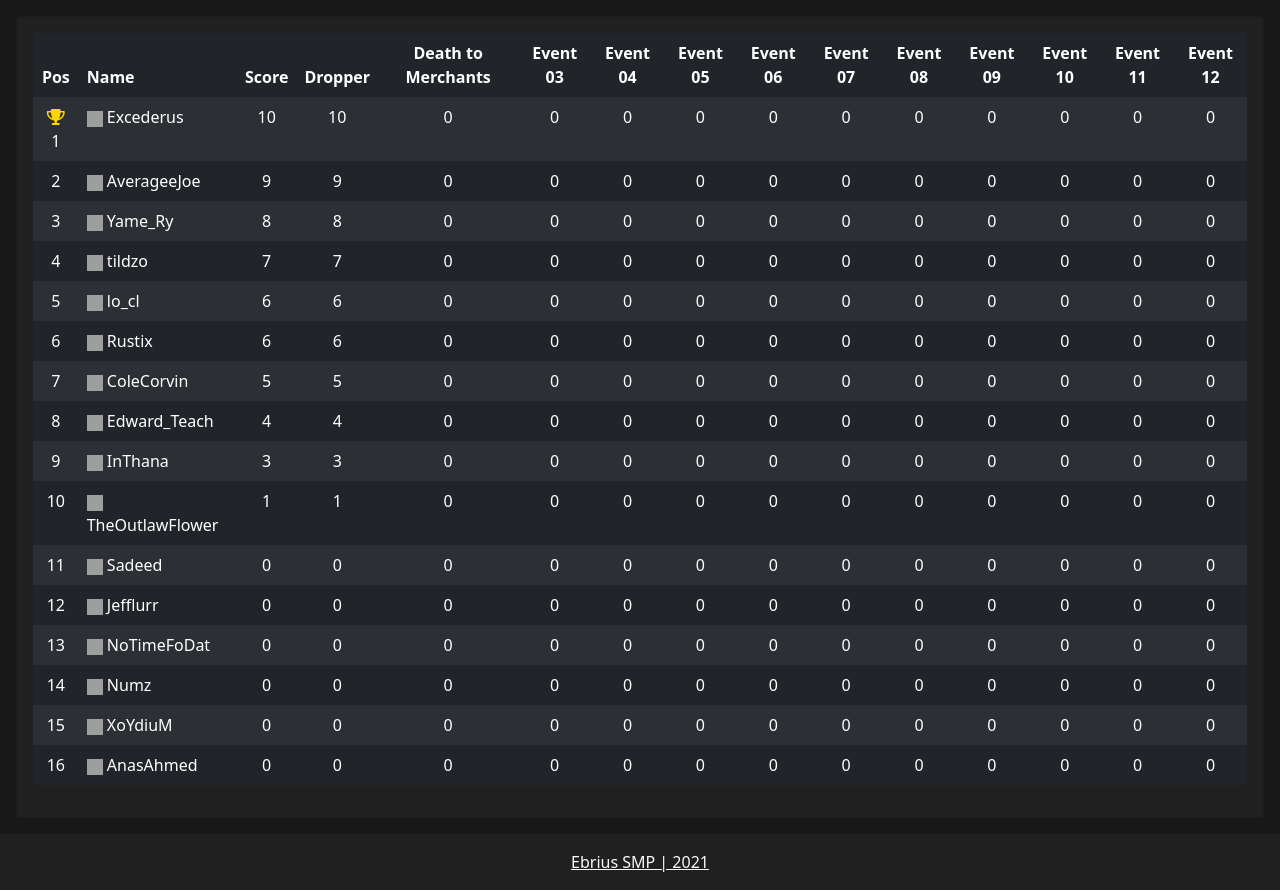
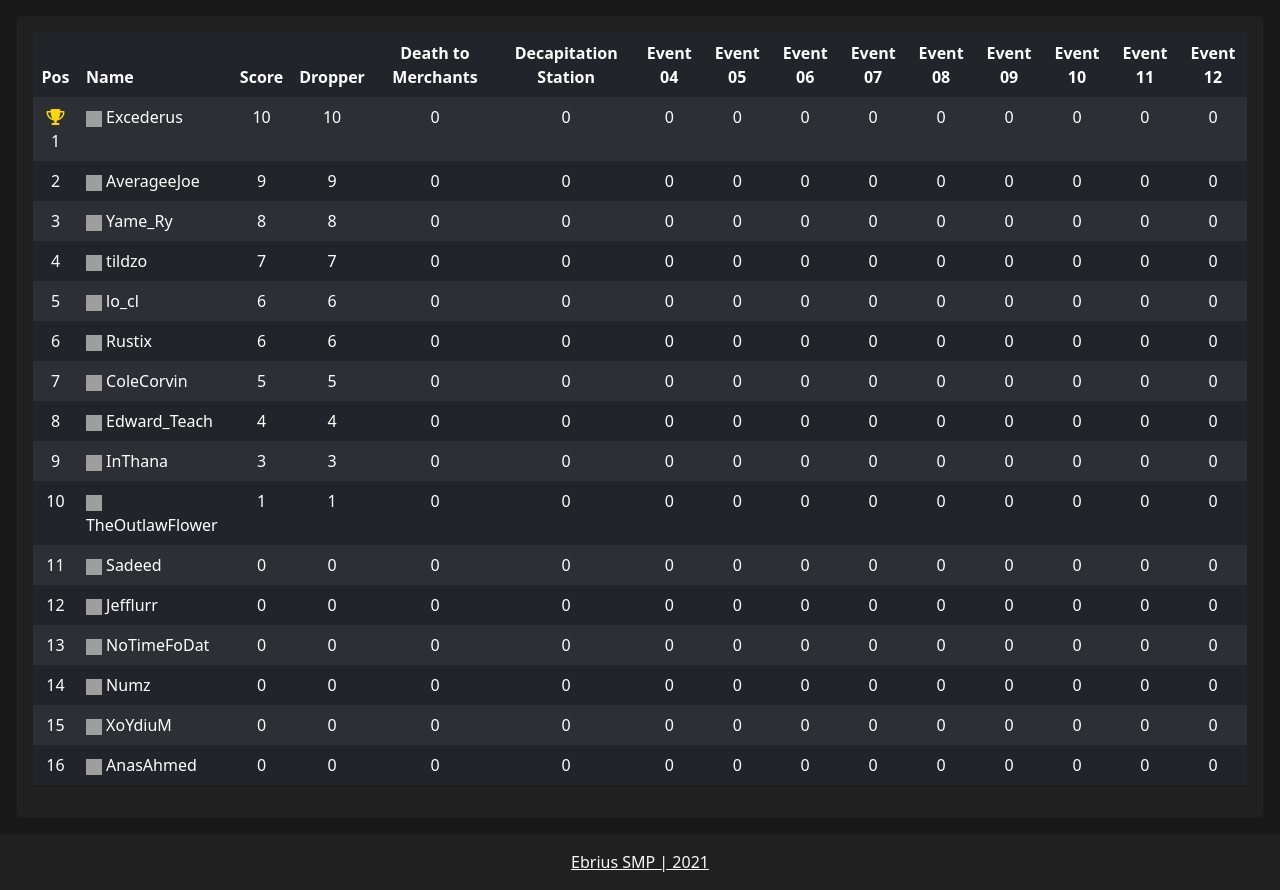
Before and after one commit to Sadeeed/EbriusLeaderBoard, a Django app: page / in a window 1280 px wide. Shown: the part 72-962 px from the top of the page. Run offline with Django 3.2, Linux system fonts and the light colour scheme; data comes from the database, SQL or seed files in the repository; some libraries are stand-ins or nearby versions; grey boxes are pictures that could not be loaded.

Commit message:
✨ add event3's name

```diff
--- a/leaderboard/templates/leaderboard/index.html
+++ b/leaderboard/templates/leaderboard/index.html
@@ -14,7 +14,7 @@
             <th scope="col">Score</th>
             <th scope="col">Dropper</th>
             <th scope="col">Death to Merchants</th>
-            <th scope="col">Event 03</th>
+            <th scope="col">Decapitation Station</th>
             <th scope="col">Event 04</th>
             <th scope="col">Event 05</th>
             <th scope="col">Event 06</th>
```
